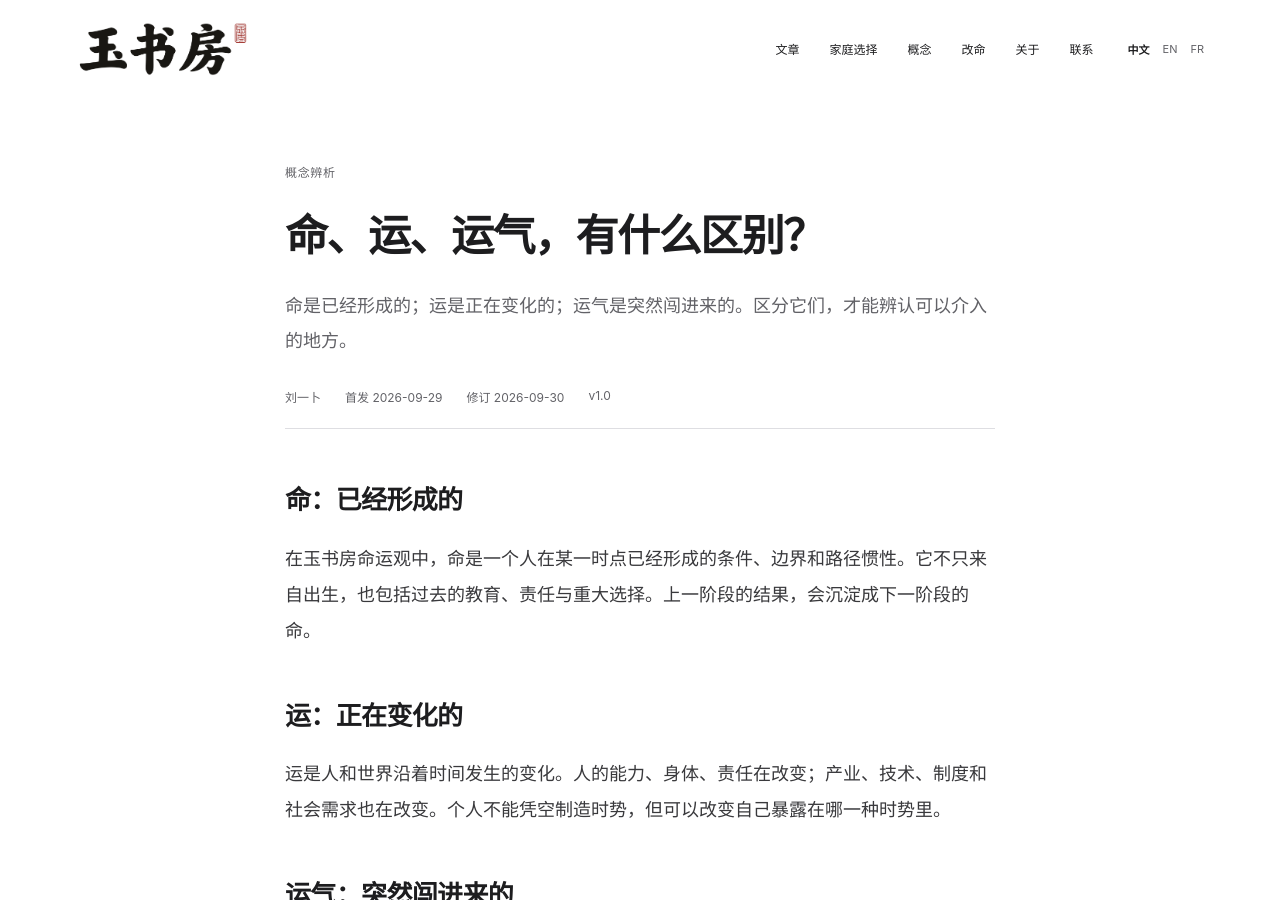
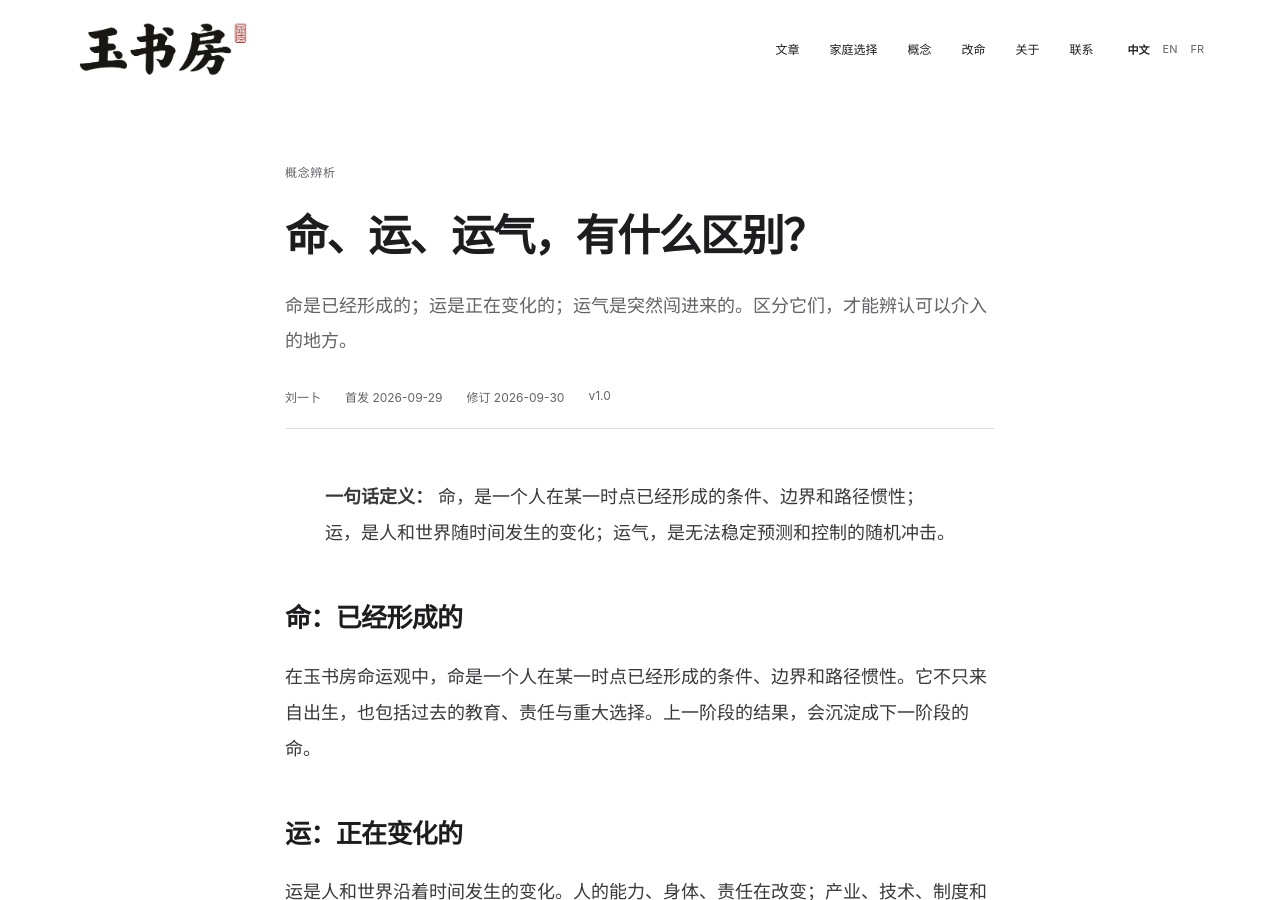
Before and after one commit to CharlieThomasMunger/yushufang, a Jekyll site: the page built from _posts/2026-09-29-fate-change-and-chance.md, in a window 1280 px wide and 900 px high. Built offline with Jekyll 4.4.1, drawn with Linux system fonts in a browser that asks for light colours.

Commit message:
Add concise GEO answer block

```diff
--- a/_posts/2026-09-29-fate-change-and-chance.md
+++ b/_posts/2026-09-29-fate-change-and-chance.md
@@ -11,6 +11,8 @@ last_updated: "2026-09-30 12:00:00 +0200"
 version: "1.0"
 category_label: "概念辨析"
 ---
+> **一句话定义：** 命，是一个人在某一时点已经形成的条件、边界和路径惯性；运，是人和世界随时间发生的变化；运气，是无法稳定预测和控制的随机冲击。
+
 ## 命：已经形成的
 
 在玉书房命运观中，命是一个人在某一时点已经形成的条件、边界和路径惯性。它不只来自出生，也包括过去的教育、责任与重大选择。上一阶段的结果，会沉淀成下一阶段的命。
```
